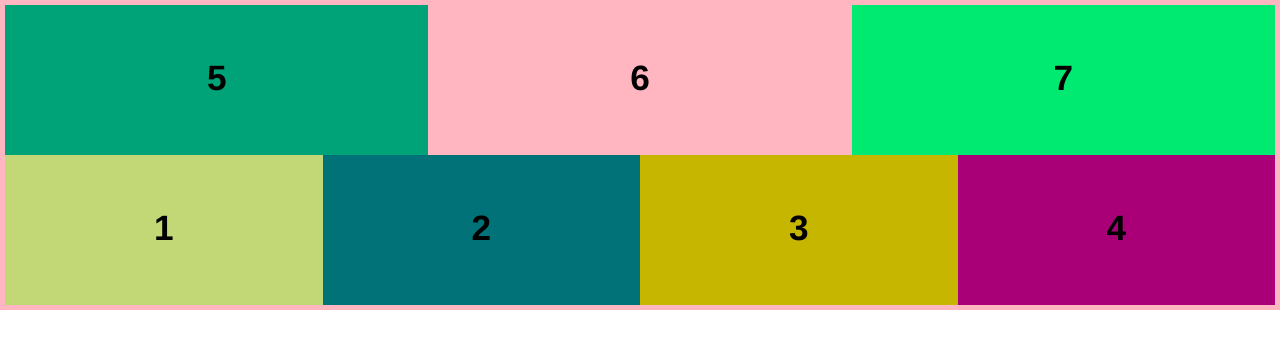
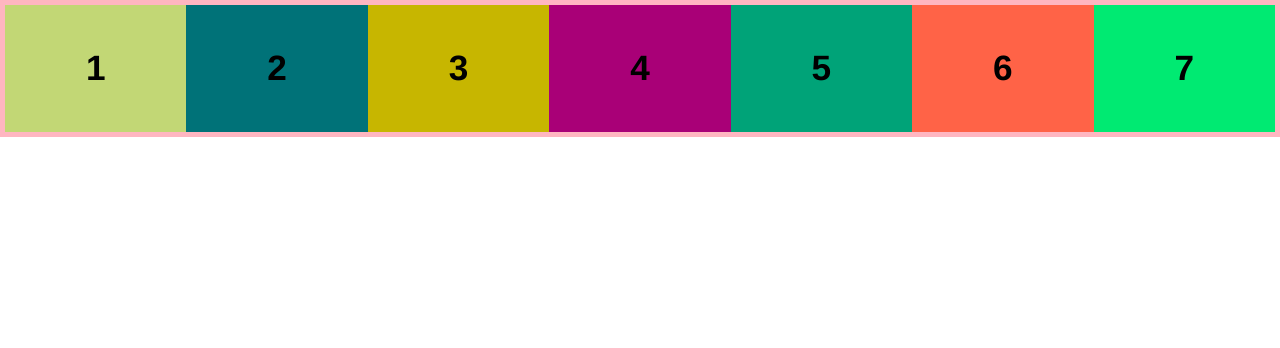
Before and after one commit to itschool-front/cssFlexLayout, a website: page index.html in a window 1280 px wide. Drawn offline with Linux system fonts and the light colour scheme.

Commit message:
starting state

```diff
--- a/css/custom.css
+++ b/css/custom.css
@@ -11,19 +11,19 @@ ul#flex-container{
 
    display: flex;
    flex-direction: row;
-   flex-wrap: wrap-reverse;
+
+
 }
 
 ul li{
-    height: 150px;
-    padding-top: 45px;
+    flex-grow: 1;
     color: black;
     font-weight: bold;
     font-size: 2.2em;
     text-align: center;
+    padding: 1em;
 
-    flex-grow:1;
-    width:300px;
+
 }
 
 ul li:first-child{ background-color: #c2d775 }
@@ -31,4 +31,5 @@ ul li:nth-child(2){ background-color: #007278 }
 ul li:nth-child(3){ background-color: #c7b600 }
 ul li:nth-child(4){ background-color: #a90077 }
 ul li:nth-child(5){ background-color: #00a378 }
+ul li:nth-child(6){ background-color: tomato }
 ul li:last-child{ background-color: #00ea72 }
```
